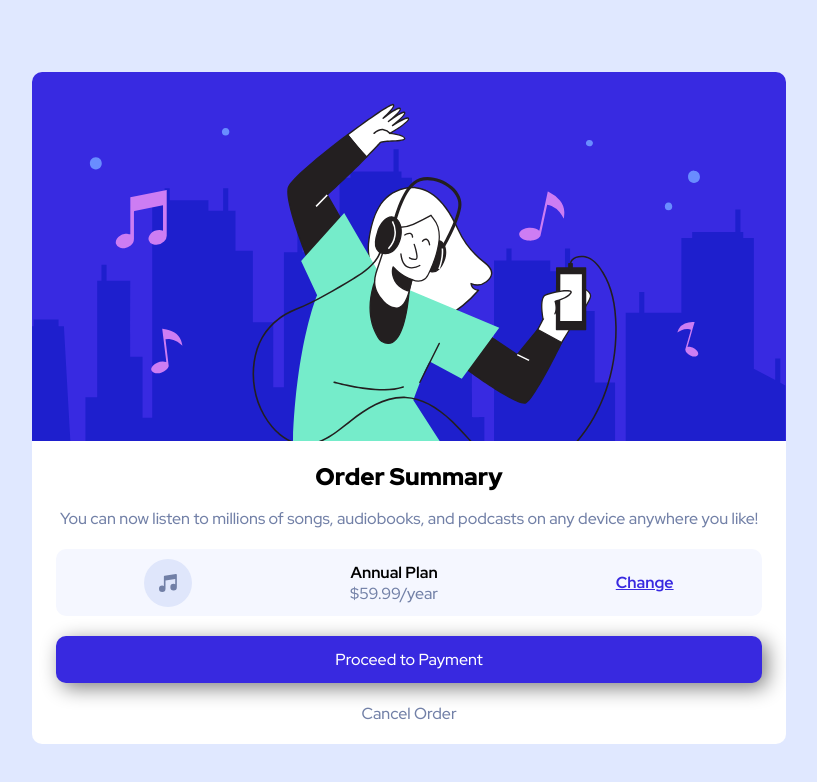
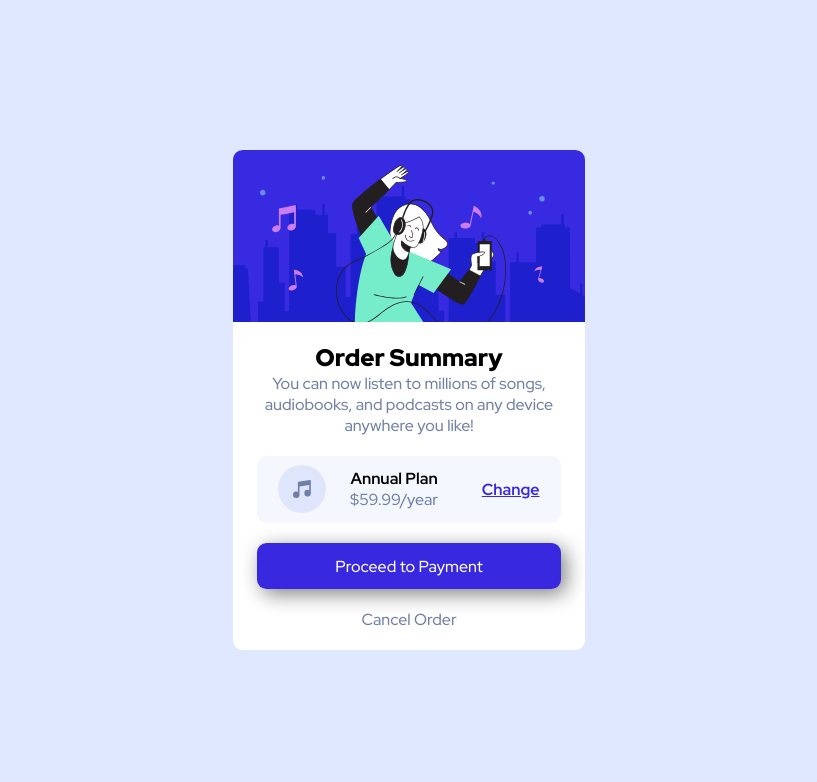
Before and after one commit to FrontEndHighRoller/Order-summary-component, a plain HTML site: page index.html in a window 1280 px wide. Shown: the whole page, without its empty margins (231-1048 px from the left). Drawn offline with Linux system fonts and the light colour scheme.

Commit message:
Update styles.css

```diff
--- a/styles.css
+++ b/styles.css
@@ -3,6 +3,8 @@
 *::before,
 *::after {
   box-sizing: border-box;
+  padding: 0;
+  margin: 0;
 }
 
 body,
@@ -65,12 +67,10 @@ body {
   display: flex;
   flex-direction: column;
   background-color: white;
-  border-radius: 10px;
+  border-radius: 0.6rem;
+  overflow: hidden;
   margin: 3.75rem 1.25rem;
-}
-
-.container > img {
-  border-radius: 10px 10px 0 0;
+  max-width: 22rem;
 }
 
 .container h1 {
@@ -100,7 +100,7 @@ body {
   display: flex;
   align-items: center;
   justify-content: space-around;
-  border-radius: 10px;
+  border-radius: 0.6rem;
   padding: 0.6rem;
 }
 
@@ -117,7 +117,7 @@ body {
   flex-direction: column;
   align-items: center;
   justify-content: center;
-  margin-right: 20px;
+  margin-right: 1.25rem;
 }
 
 .change {
@@ -135,8 +135,8 @@ body {
   padding: 0.8rem 1rem;
   background-color: var(--Bright-blue);
   color: white;
-  border-radius: 10px;
-  box-shadow: 5px 5px 20px grey;
+  border-radius: 0.6rem;
+  box-shadow: 0.31rem 0.31rem 1.25rem grey;
 }
 
 /* Active states start */
@@ -153,7 +153,6 @@ body {
 
 .buttons a:nth-child(2):hover,
 .buttons a:nth-child(2):active {
-  color: inherit;
   font-weight: 700;
 }
 
@@ -161,7 +160,6 @@ body {
 
 @media (min-width: 90rem) {
   .container {
-    width: 22rem;
     font-size: 0.8rem;
   }
   .container-part p {
@@ -172,7 +170,7 @@ body {
     font-size: 1rem;
   }
   .sub-sub-container {
-    margin-right: 40px;
+    margin-right: 2.5rem;
   }
 }
 
```
